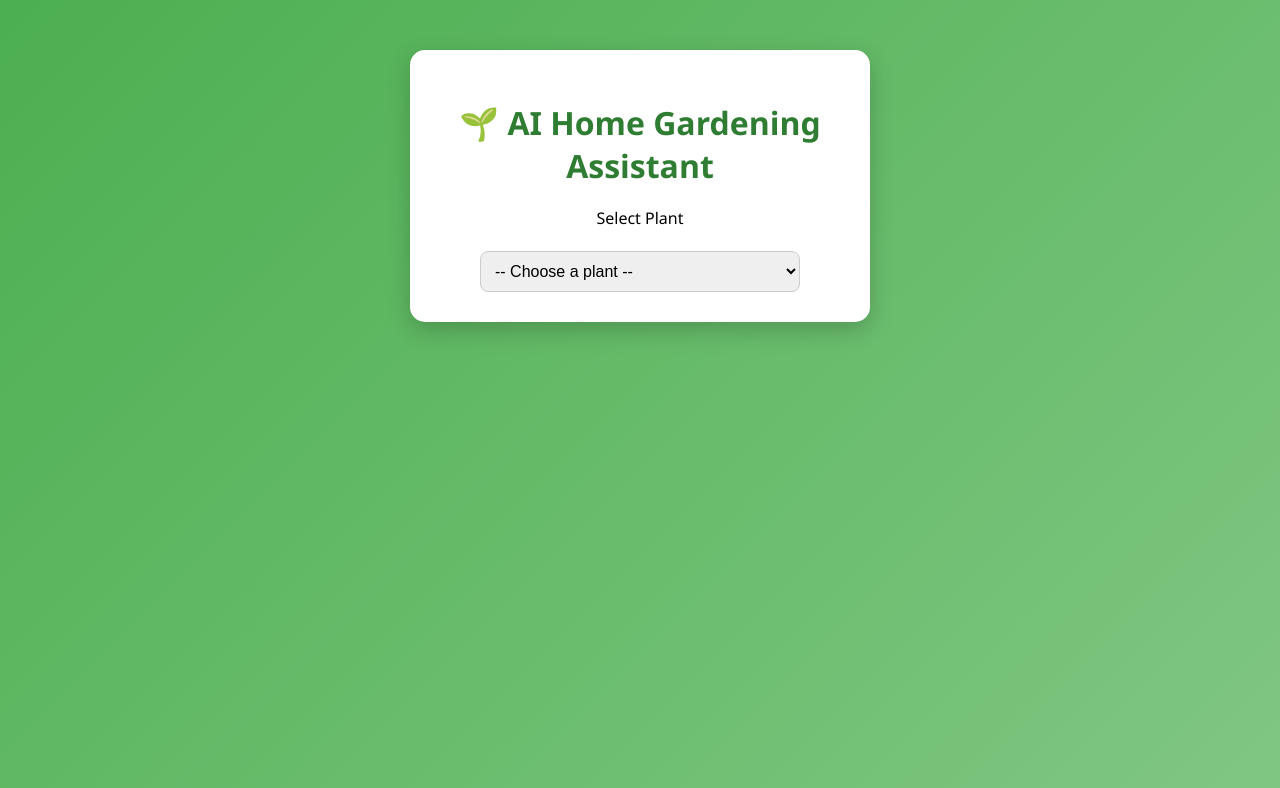
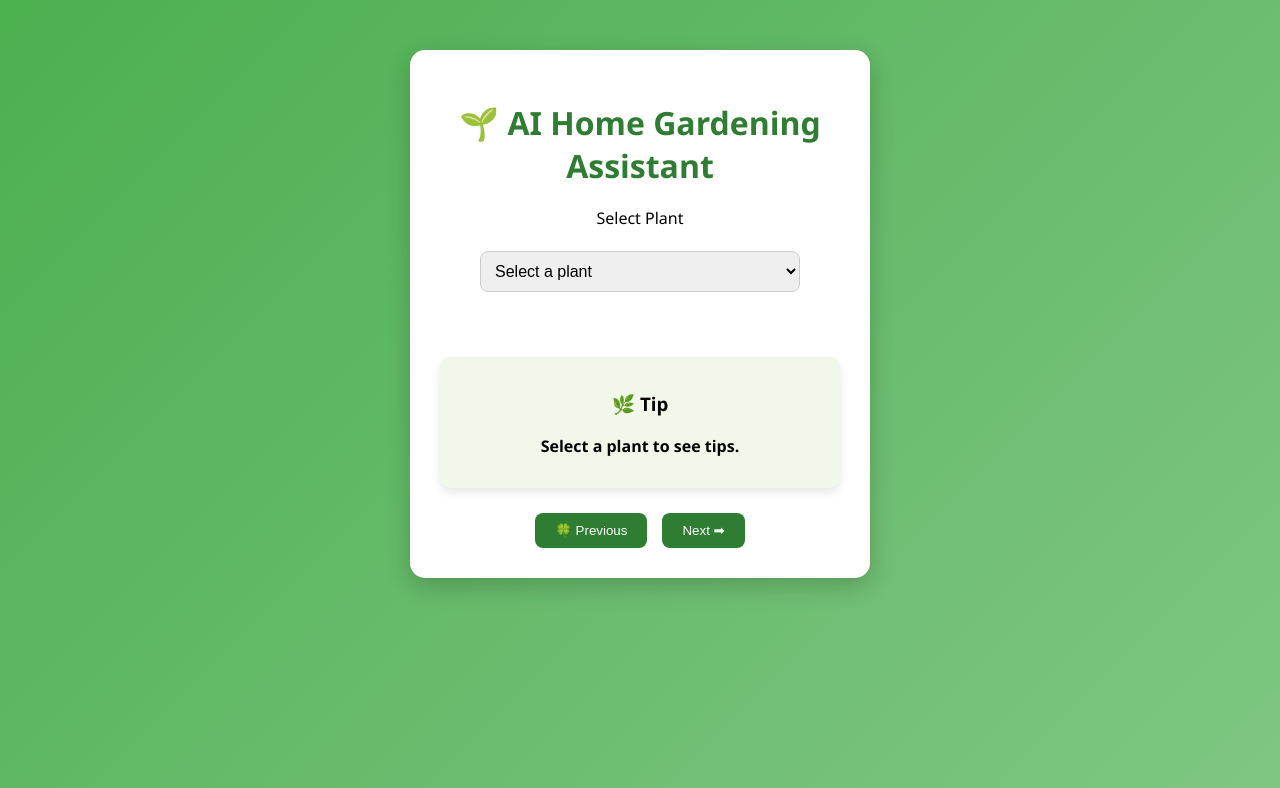
Before and after one commit to abhishreev2706-abi/home-gardening-assistant, a Flask app: page / in a window 1280 px wide. Shown: the top 788 px of the page. Run offline with Flask 3, Linux system fonts and the light colour scheme.

Commit message:
Improved UI design

```diff
--- a/app.py
+++ b/app.py
@@ -1,4 +1,4 @@
-from flask import Flask, render_template, request
+from flask import Flask, render_template, request, jsonify
 
 app = Flask(__name__)
 
@@ -50,7 +50,7 @@ wiki_links = {
     "Spinach": "https://en.wikipedia.org/wiki/Spinach"
 }
 
-# Plant images in static/images/
+# Plant images
 plant_images = {
     "Tomato": "tomato.jpg",
     "Mint": "mint.jpg",
@@ -64,41 +64,55 @@ def home():
     plant = None
     tip = None
     index = 0
-    end = False
-    wiki = None
     image = None
 
     if request.method == "POST":
         plant = request.form.get("plant")
         index = int(request.form.get("index", 0))
-
         plant_tips = tips.get(plant, [])
-
-        # Prevent negative index
-        if index < 0:
-            index = 0
-
-        # Show tip if available
         if index < len(plant_tips):
             tip = plant_tips[index]
-        else:
-            end = True
-
-        wiki = wiki_links.get(plant)
         image = plant_images.get(plant)
-
-        index += 1  # Prepare next tip index
+        index += 1  # next tip
 
     return render_template(
         "index.html",
         plant=plant,
         tip=tip,
         index=index,
-        end=end,
-        wiki=wiki,
+        tips=tips,
         image=image,
-        tips=tips  # Pass tips for dropdown
+        wiki_links=wiki_links
     )
+
+# AJAX route for Next/Previous tips
+@app.route("/get_tip", methods=["POST"])
+def get_tip():
+    plant = request.form.get("plant")
+    index = int(request.form.get("index", 0))
+    plant_tips = tips.get(plant, [])
+    wiki = wiki_links.get(plant)
+
+    # Prevent out-of-bounds
+    if index < 0:
+        index = 0
+    if index >= len(plant_tips):
+        tip = "✅ You have viewed all tips for this plant."
+        end = True
+    else:
+        tip = plant_tips[index]
+        end = False
+
+    image = plant_images.get(plant)
+
+    return jsonify({
+        "tip": tip,
+        "index": index + 1,  # next index
+        "end": end,
+        "image": image,
+        "wiki": wiki
+    })
+
 
 if __name__ == "__main__":
     app.run(debug=True)
--- a/static/style.css
+++ b/static/style.css
@@ -65,13 +65,6 @@ button:hover {
     margin-top: 15px;
 }
 
-.end-tip {
-    margin-top: 20px;
-    padding: 15px;
-    background: #e8f5e9;
-    border-radius: 10px;
-}
-
 .plant-image img {
     width: 100%;
     max-height: 200px;
--- a/templates/index.html
+++ b/templates/index.html
@@ -1,70 +1,110 @@
 <!DOCTYPE html>
 <html lang="en">
-
 <head>
 <meta charset="UTF-8">
 <meta name="viewport" content="width=device-width, initial-scale=1.0">
 <title>AI Home Gardening Assistant</title>
 <link rel="stylesheet" href="{{ url_for('static', filename='style.css') }}">
 </head>
-
 <body>
 
 <div class="container">
 
     <h1>🌱 AI Home Gardening Assistant</h1>
 
-    <form method="POST" class="form-select">
+    <!-- Plant Selector -->
+    <div class="form-select">
         <label>Select Plant</label><br><br>
-        <select name="plant" onchange="this.form.submit()">
-            <option value="" disabled selected>-- Choose a plant --</option>
+        <select id="plant-select">
+            <option value="" disabled selected>Select a plant</option>
             {% for p in tips.keys() %}
-            <option value="{{ p }}" {% if plant == p %}selected{% endif %}>{{ p }}</option>
+                <option value="{{ p }}">{{ p }}</option>
             {% endfor %}
         </select>
-        <input type="hidden" name="index" value="0">
-    </form>
+    </div>
 
-    {% if image %}
+    <!-- Plant Image -->
     <div class="plant-image">
-        <img src="{{ url_for('static', filename='images/' + image) }}" alt="{{ plant }}">
+        <img id="plant-img" src="" alt="">
     </div>
-    {% endif %}
 
-    {% if tip %}
-    <div class="result">
+    <!-- Tip Card -->
+    <div class="result" id="tip-card">
         <h3>🌿 Tip</h3>
-        <p>{{ tip }}</p>
+        <p id="tip-text">Select a plant to see tips.</p>
+        <p id="wiki-link" style="margin-top:10px;"></p>
+    </div>
 
-        <div class="nav-buttons">
-            <!-- Previous Tip -->
-            {% if index > 1 %}
-            <form method="POST">
-                <input type="hidden" name="plant" value="{{ plant }}">
-                <input type="hidden" name="index" value="{{ index-2 }}">
-                <button type="submit">⬅ Previous</button>
-            </form>
-            {% endif %}
+    <!-- Navigation Buttons -->
+    <div class="nav-buttons">
+        <button id="prev-btn" disabled>🍀 Previous</button>
+        <button id="next-btn">Next ➡</button>
+    </div>
 
-            <!-- Next Tip -->
-            <form method="POST">
-                <input type="hidden" name="plant" value="{{ plant }}">
-                <input type="hidden" name="index" value="{{ index }}">
-                <button type="submit">Next ➡</button>
-            </form>
-        </div>
-    </div>
-    {% endif %}
-
-    {% if end %}
-    <div class="end-tip">
-        <h3>✅ You have viewed all tips for {{ plant }}.</h3>
-        <p>For more information visit:</p>
-        <a href="{{ wiki }}" target="_blank">📚 Learn More on Wikipedia</a>
-    </div>
-    {% endif %}
+    <input type="hidden" id="tip-index" value="0">
 
 </div>
 
+<script>
+const nextBtn = document.getElementById("next-btn");
+const prevBtn = document.getElementById("prev-btn");
+const tipText = document.getElementById("tip-text");
+const plantImg = document.getElementById("plant-img");
+const plantSelect = document.getElementById("plant-select");
+const tipIndexInput = document.getElementById("tip-index");
+const wikiLink = document.getElementById("wiki-link");
+
+let currentTipIndex = 0;
+
+// Fetch tip via AJAX
+function fetchTip(change = 0, reset=false) {
+    if (!plantSelect.value) return;
+
+    let index;
+    if (reset) {
+        index = 0;
+    } else if (change < 0) {
+        index = currentTipIndex + change;
+        if (index < 0) index = 0;
+    } else {
+        index = currentTipIndex;
+    }
+
+    const formData = new FormData();
+    formData.append("plant", plantSelect.value);
+    formData.append("index", index);
+
+    fetch("/get_tip", { method: "POST", body: formData })
+        .then(res => res.json())
+        .then(data => {
+            tipText.innerText = data.tip;
+            currentTipIndex = data.index;  // server's next index
+            tipIndexInput.value = currentTipIndex;
+
+            if (data.image) plantImg.src = "/static/images/" + data.image;
+
+            // Handle Wiki link
+            if (data.end) {
+                wikiLink.innerHTML = `For more info: <a href="${data.wiki}" target="_blank">📚 Learn on Wikipedia</a>`;
+                nextBtn.disabled = true;
+            } else {
+                wikiLink.innerHTML = "";
+                nextBtn.disabled = false;
+            }
+
+            // Disable Previous if at first tip
+            prevBtn.disabled = (currentTipIndex <= 1);
+        })
+        .catch(err => console.error(err));
+}
+
+// Button Events
+nextBtn.addEventListener("click", () => fetchTip(1));
+prevBtn.addEventListener("click", () => fetchTip(-1));
+
+// Change plant resets index
+plantSelect.addEventListener("change", () => fetchTip(0, true));
+</script>
+
 </body>
 </html>
```
